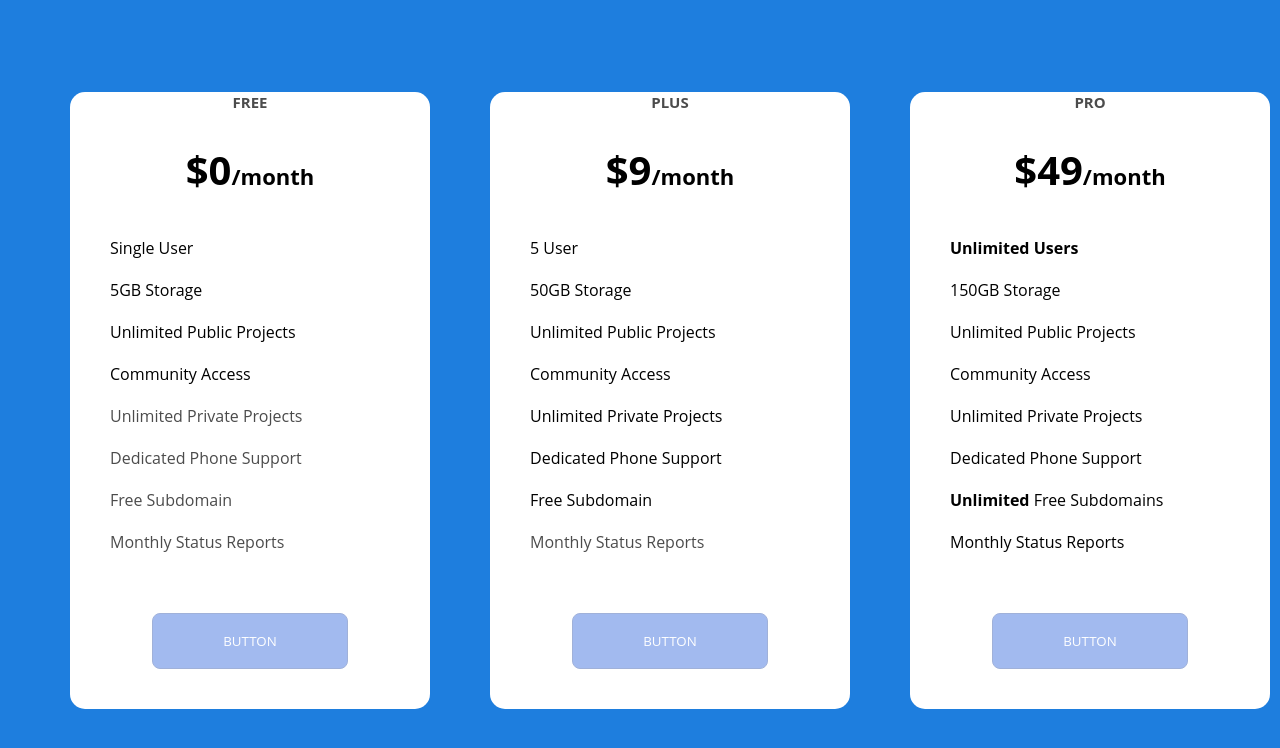
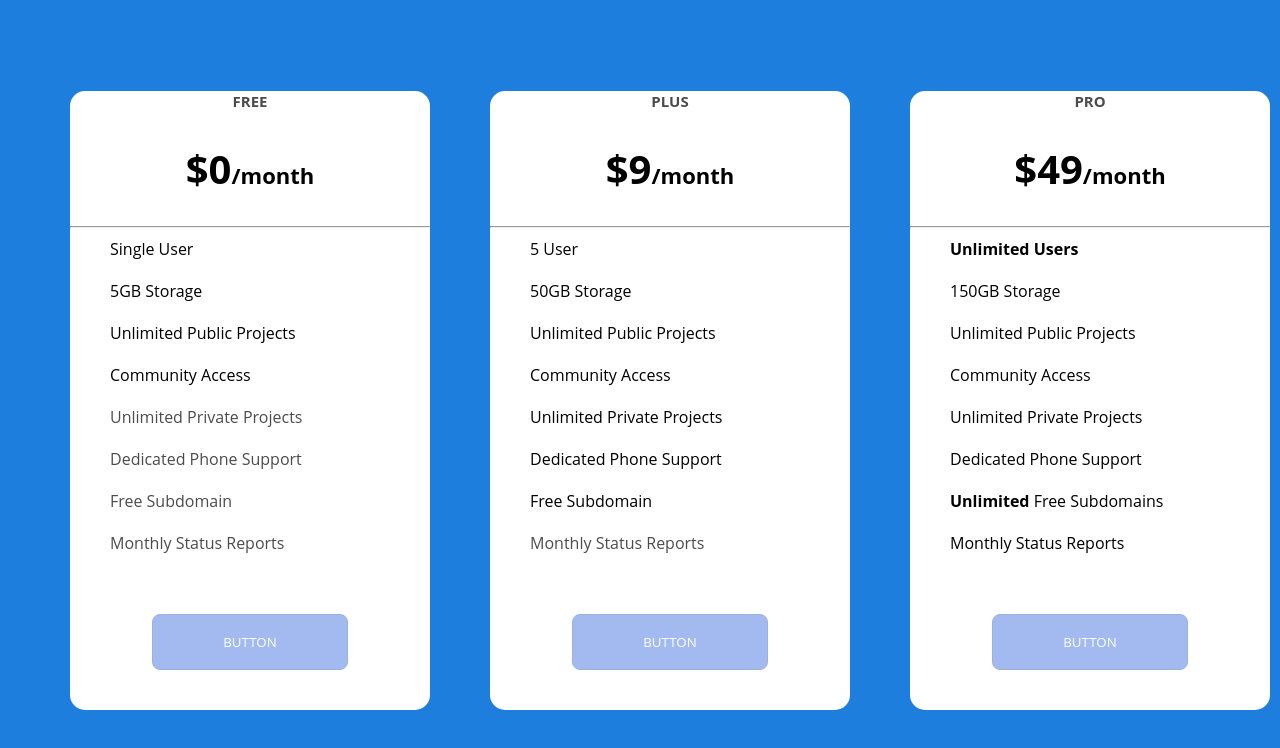
Before and after one commit to Shanthi2814/project1, a React (Create React App) app: page / in a window 1280 px wide. Shown: the top 748 px of the page. Built offline with nearby package versions, Linux system fonts and the light colour scheme.

Commit message:
Update App.js

```diff
--- a/src/App.js
+++ b/src/App.js
@@ -6,6 +6,7 @@ const App=(props)=>{
       <div class='pricing-card'>
         <h3 class='pricing-card-header text-muted text-center'>FREE</h3>
         <h6 class="card-price text-center">$0<span class="period">/month</span></h6>
+    <hr/>
         <ul>
         <li><span class="fa-li"><i class="fas fa-check"></i></span>Single User</li>
               <li><span class="fa-li"><i class="fas fa-check"></i></span>5GB Storage</li>
@@ -26,6 +27,7 @@ const App=(props)=>{
       <div class='pricing-card'>
         <h3 class='pricing-card-header text-muted text-center'>PLUS</h3>
         <h6 class="card-price text-center">$9<span class="period">/month</span></h6>
+<hr/>
         <ul>
         <li><span class="fa-li"><i class="fas fa-check"></i></span>5 User</li>
               <li><span class="fa-li"><i class="fas fa-check"></i></span>50GB Storage</li>
@@ -43,6 +45,7 @@ const App=(props)=>{
       <div class='pricing-card'>
         <h3 class='pricing-card-header text-muted text-center'>PRO</h3>
         <h6 class="card-price text-center">$49<span class="period">/month</span></h6>
+<hr/>
         <ul>
         <li><span class="fa-li"><i class="fas fa-check"></i></span><strong>Unlimited Users</strong>
               </li>
```
